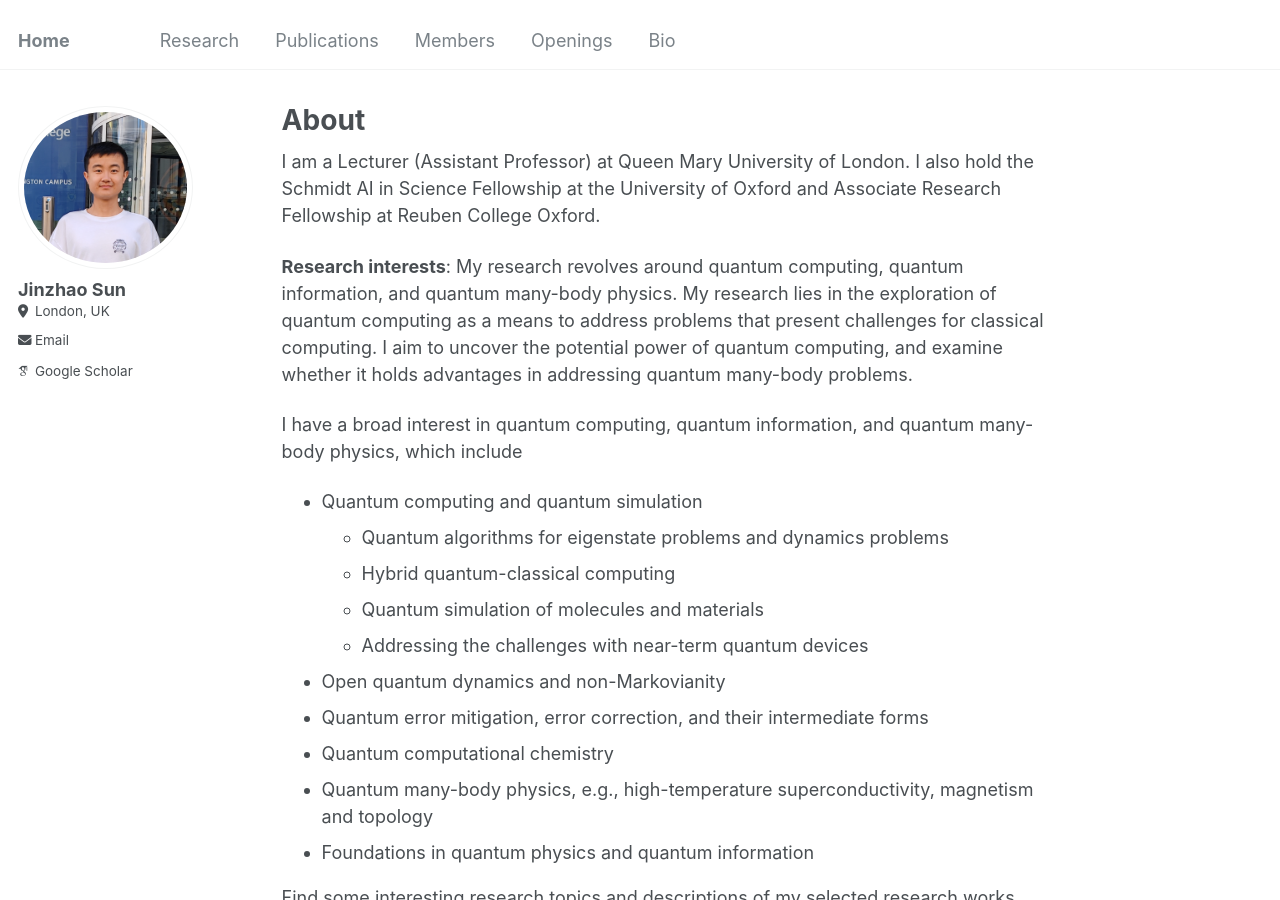
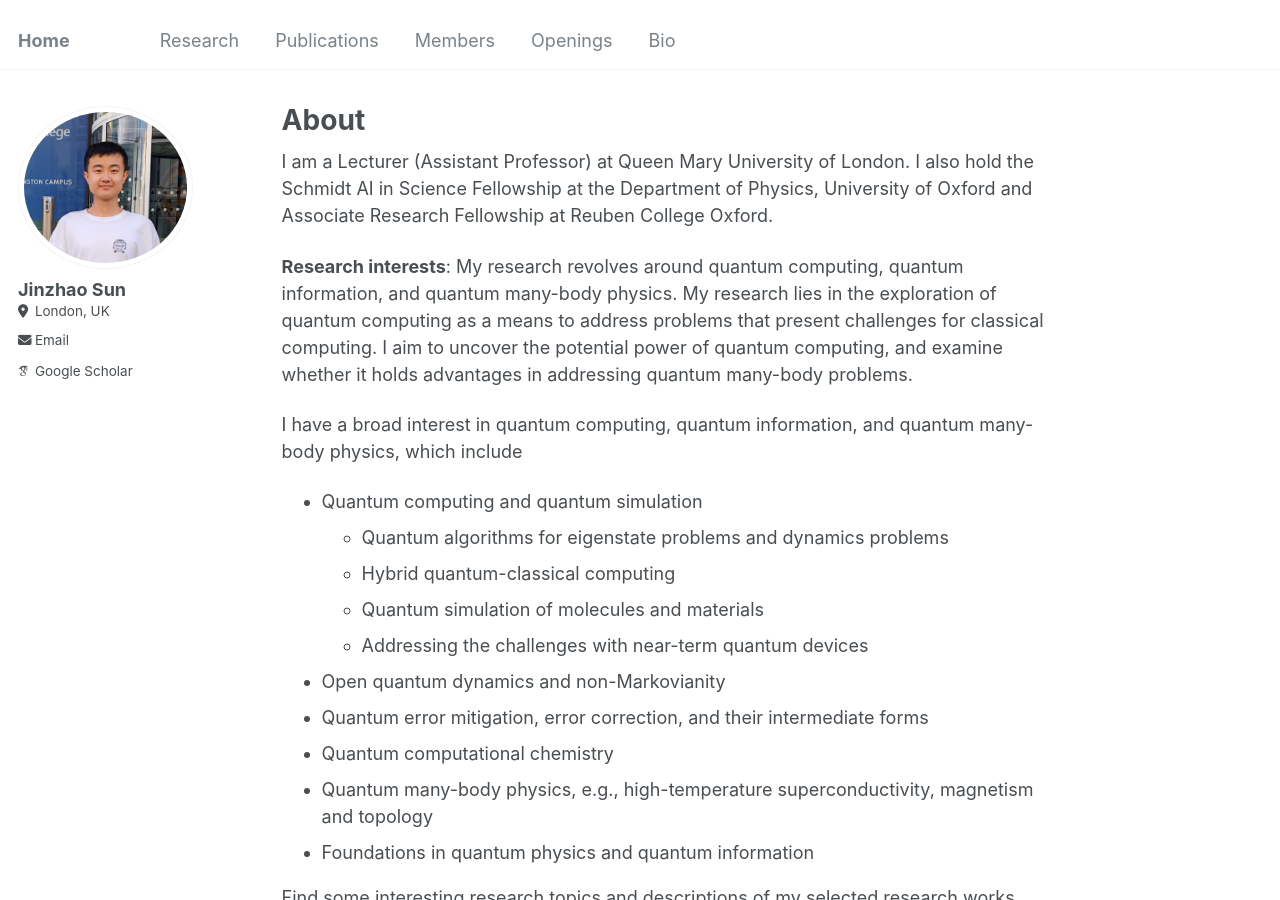
Before and after one commit to jinzhao-sun/jinzhao-sun.github.io, a Jekyll site: the page built from _pages/about.md, in a window 1280 px wide and 900 px high. Built offline with Jekyll 4.4.1, drawn with Linux system fonts in a browser that asks for light colours; some web fonts are replaced.

Commit message:
Update about.md

```diff
--- a/_pages/about.md
+++ b/_pages/about.md
@@ -7,7 +7,7 @@ redirect_from:
   - /about.html
 ---
 
-I am a Lecturer (Assistant Professor) at Queen Mary University of London. I also hold the Schmidt AI in Science Fellowship at the University of Oxford and Associate Research Fellowship at Reuben College Oxford.
+I am a Lecturer (Assistant Professor) at Queen Mary University of London. I also hold the Schmidt AI in Science Fellowship at the Department of Physics, University of Oxford and Associate Research Fellowship at Reuben College Oxford.
 
 **Research interests**: My research revolves around quantum computing, quantum information, and quantum many-body physics. My research lies in the exploration of quantum computing as a means to address problems that present challenges for classical computing. I aim to uncover the potential power of quantum computing, and examine whether it holds advantages in addressing quantum many-body problems.
 
```
